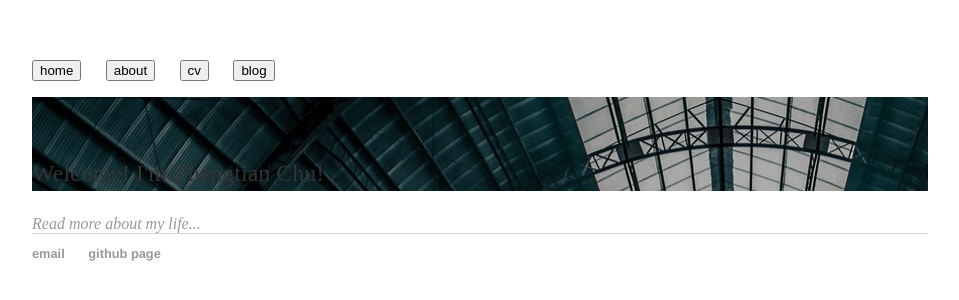
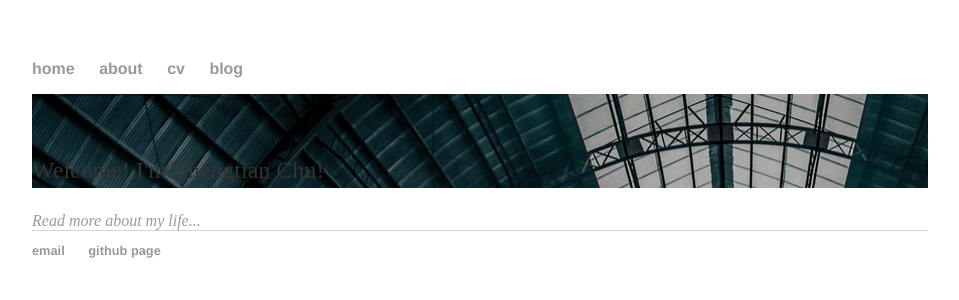
Before and after one commit to scyxx2/lakerschampions.github.io, a Jekyll site: the page built from index.html, in a window 1280 px wide. Shown: the top 300 px of the page, without its empty margins (160-1119 px from the left). Built offline with Jekyll 4.4.1, drawn with Linux system fonts in a browser that asks for light colours.

Commit message:
Update default.html

```diff
--- a/_layouts/default.html
+++ b/_layouts/default.html
@@ -10,10 +10,10 @@
     <body>
         <nav>
             <ul>
-                <li><input type = "button" class = 'lb' id = 'lbhome' value = "home" onclick = "window.location.href='/'"></li>
-                <li><input type = "button" class = 'lb' id = 'lbabout' value = "about" onclick = "window.location.href='/about'"></li>
-                <li><input type = "button" class = 'lb' id = 'lbcv' value = "cv" onclick = "window.location.href='/cv'"></li>
-                <li><input type = "button" class = 'lb' id = 'lbblog' value = "blog" onclick = "window.location.href='/blogs'"></li>
+                <li><a href='/'>home</a></li>
+                <li><a href='/about'>about</a></li>
+                <li><a href='/cv'>cv</a></li>
+                <li><a href='/blogs'>blog</a></li>
             </ul>
         </nav>
         <div class="container">
```
